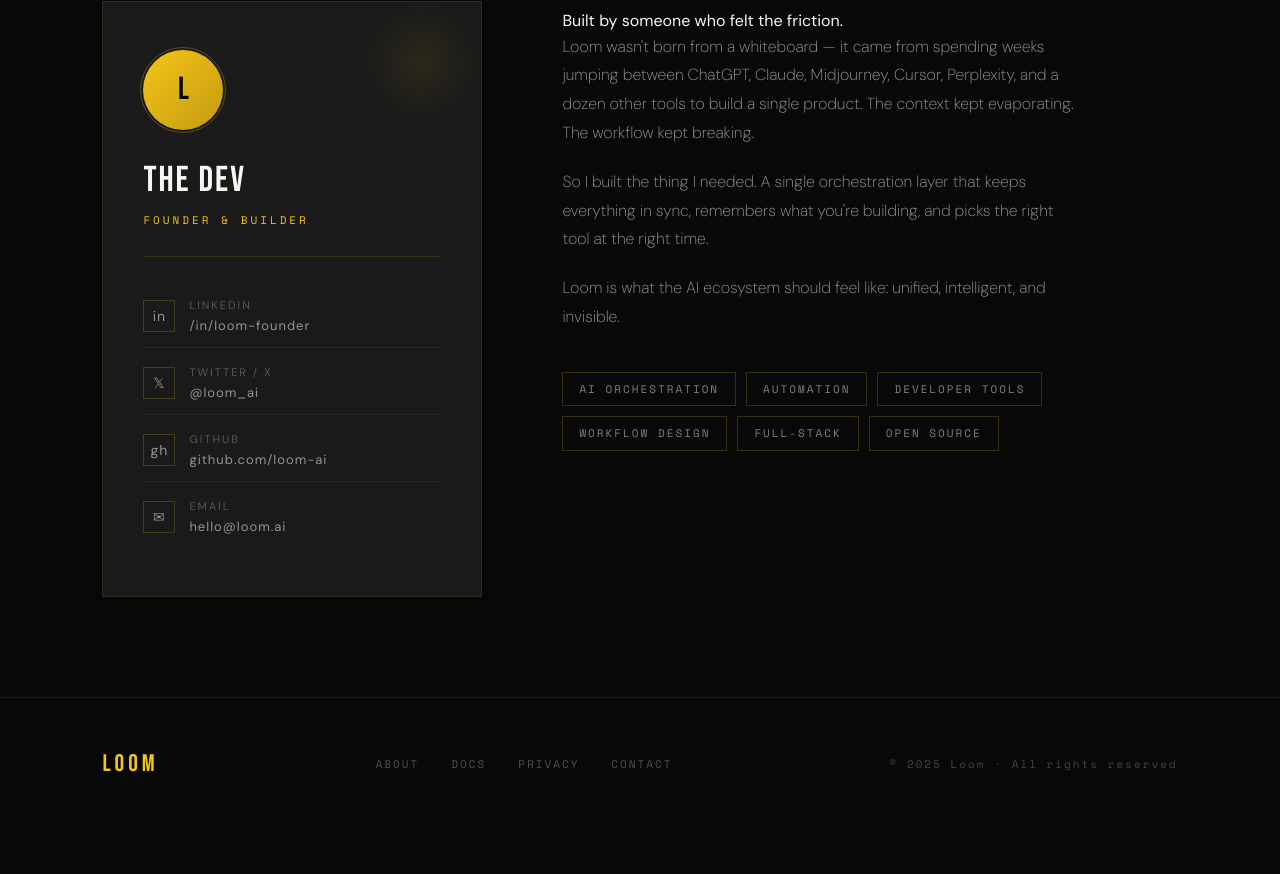
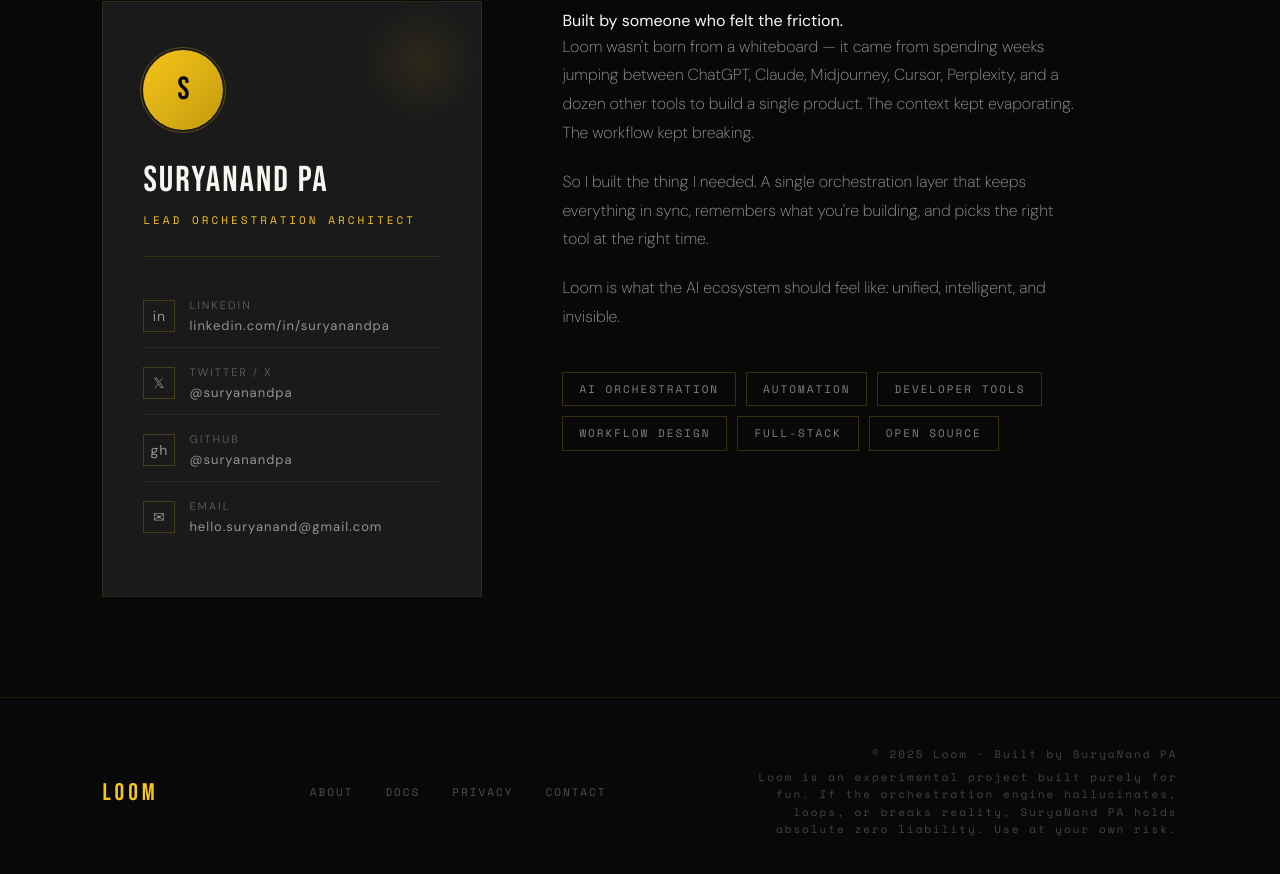
Before and after one commit to suryanandpa/loom, a Next.js app: page / in a window 1280 px wide. Shown: the part 3269-4143 px from the top of the page. Before the commit the page ends 4099 px from the top, so only its background shows below. Built offline with nearby package versions, Linux system fonts and the light colour scheme.

Commit message:
fix: resolve server component boundary and update developer credentials

```diff
--- a/components/LoomHero.tsx
+++ b/components/LoomHero.tsx
@@ -1,3 +1,5 @@
+"use client";
+
 import { useState, useEffect, useRef } from "react";
 
 const YELLOW = "#F5C518";
@@ -777,10 +779,10 @@
 ];
 
 const SOCIALS = [
-  { icon: "in", label: "LinkedIn", handle: "/in/loom-founder", href: "#" },
-  { icon: "𝕏", label: "Twitter / X", handle: "@loom_ai", href: "#" },
-  { icon: "gh", label: "GitHub", handle: "github.com/loom-ai", href: "#" },
-  { icon: "✉", label: "Email", handle: "hello@loom.ai", href: "#" },
+  { icon: "in", label: "LinkedIn", handle: "linkedin.com/in/suryanandpa", href: "https://www.linkedin.com/in/suryanandpa" },
+  { icon: "𝕏", label: "Twitter / X", handle: "@suryanandpa", href: "https://x.com/suryanandpa" },
+  { icon: "gh", label: "GitHub", handle: "@suryanandpa", href: "https://github.com/suryanandpa" },
+  { icon: "✉", label: "Email", handle: "hello.suryanand@gmail.com", href: "mailto:hello.suryanand@gmail.com" },
 ];
 
 function useReveal() {
@@ -970,9 +972,9 @@
           {/* Card */}
           <RevealDiv delay={100}>
             <div className="dev-card">
-              <div className="dev-avatar">L</div>
-              <div className="dev-name">The Dev</div>
-              <div className="dev-role">Founder & Builder</div>
+              <div className="dev-avatar">S</div>
+              <div className="dev-name">SuryaNand PA</div>
+              <div className="dev-role">Lead Orchestration Architect</div>
               <div className="dev-divider" />
               <div className="social-links">
                 {SOCIALS.map((s) => (
@@ -1025,7 +1027,12 @@
           <a href="#">Privacy</a>
           <a href="#">Contact</a>
         </div>
-        <div className="footer-copy">© 2025 Loom · All rights reserved</div>
+        <div style={{ display: "flex", flexDirection: "column", alignItems: "flex-end", gap: 6 }}>
+          <div className="footer-copy">© 2025 Loom · Built by SuryaNand PA</div>
+          <div className="footer-copy" style={{ maxWidth: 420, textAlign: "right", lineHeight: 1.6 }}>
+            Loom is an experimental project built purely for fun. If the orchestration engine hallucinates, loops, or breaks reality, SuryaNand PA holds absolute zero liability. Use at your own risk.
+          </div>
+        </div>
       </footer>
     </>
   );
```
